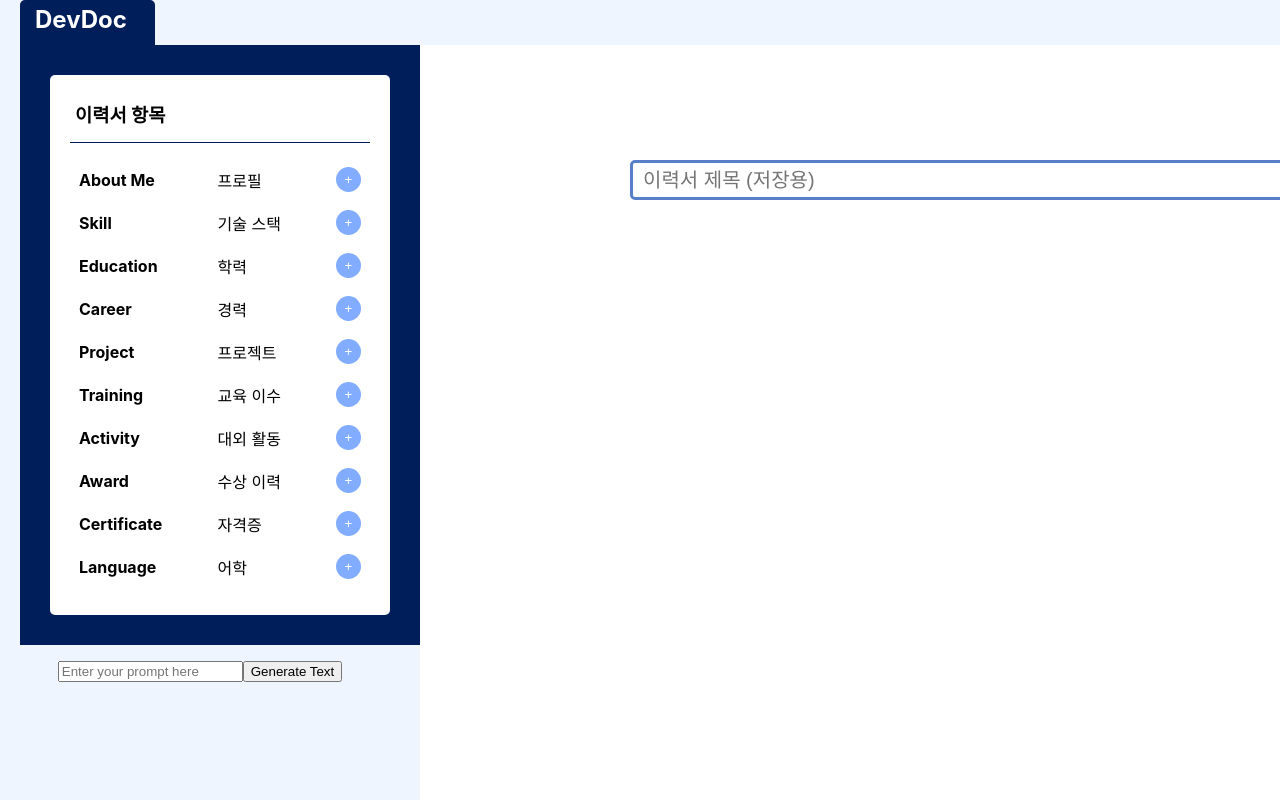
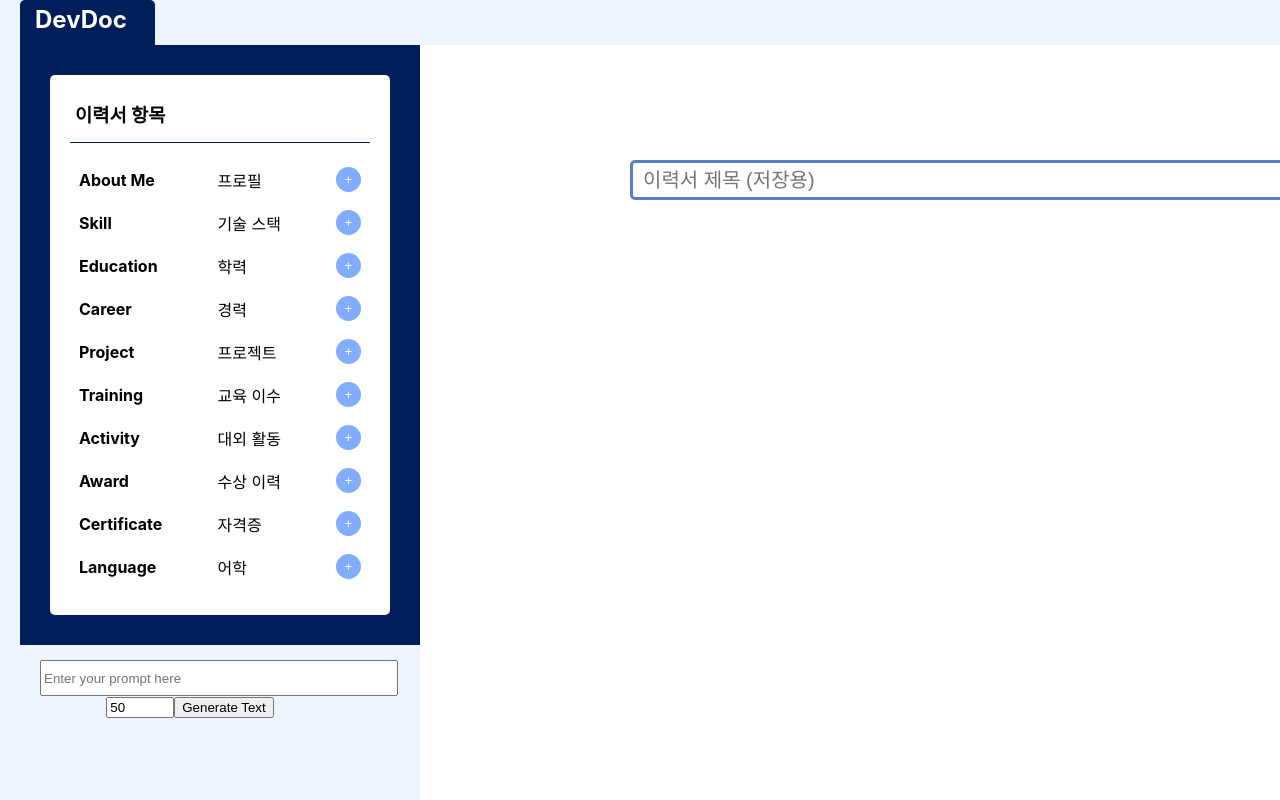
Before and after one commit to code-4-devdoc/0627-frontend, a React (Create React App) app: page /resumes/1 in a window 1280 px wide. Shown: the top 800 px of the page. Built offline with nearby package versions, Linux system fonts and the light colour scheme; no server answers; sample sign-in values are in the browser's storage.

Commit message:
입력 가능한 토큰 수 설정 추가

```diff
--- a/src/pages/ResumePage/ResumePage.js
+++ b/src/pages/ResumePage/ResumePage.js
@@ -138,6 +138,7 @@ function ResumePage({ baseUrl }) {
     };
 
     const [prompt, setPrompt] = useState('');
+    const [maxTokens, setMaxTokens] = useState(50); // default value for maxTokens
     const [generatedText, setGeneratedText] = useState('');
     const [isLoading, setIsLoading] = useState(false);
     const [error, setError] = useState('');
@@ -146,7 +147,7 @@ function ResumePage({ baseUrl }) {
         setIsLoading(true);
         setError('');
         try {
-            const response = await kogptService(prompt);
+            const response = await kogptService(prompt, maxTokens);
             if (response && response.generations && response.generations.length > 0) {
                 setGeneratedText(response.generations[0].text);
             } else {
@@ -175,12 +176,20 @@ function ResumePage({ baseUrl }) {
                             <CategoryList onSectionChange={handleSectionChange}></CategoryList>
                         </CategoryContainer2>
                     </CategoryContainer>
-                    <div style={{width: 300, textAlign: 'center', marginLeft: 50, marginTop: 15 }}>
+                    <div style={{width: 300, textAlign: 'center', marginLeft: 40, marginTop: 15}}>
                         <input
-                            type="text"
+                            type="textarea"
                             value={prompt}
+                            style={{width: 350, height: 30}}
                             onChange={(e) => setPrompt(e.target.value)}
                             placeholder="Enter your prompt here"
+                        />
+                        <input
+                            type="number"
+                            style={{width:60}}
+                            value={maxTokens}
+                            onChange={(e) => setMaxTokens(parseInt(e.target.value))}
+                            placeholder="Max Tokens"
                         />
                         <button onClick={generateText} disabled={isLoading}>
                             {isLoading ? 'Loading...' : 'Generate Text'}
--- a/src/service/kogptService.js
+++ b/src/service/kogptService.js
@@ -3,7 +3,7 @@ import { API_BASE_URL } from '../app-config';
 const ACCESS_TOKEN = "ACCESS_TOKEN";
 
 // kogptService를 통해 백엔드에서 텍스트 생성 API 호출
-export const kogptService = async (prompt) => {
+export const kogptService = async (prompt, maxTokens) => {
     const accessToken = localStorage.getItem(ACCESS_TOKEN);
     const headers = {
         'Content-Type': 'application/json'
@@ -12,7 +12,7 @@ export const kogptService = async (prompt) => {
         headers['Authorization'] = `Bearer ${accessToken}`;
     }
     try {
-        const response = await axios.post(`${API_BASE_URL}/api/kogpt/generate`, { prompt }, { headers });
+        const response = await axios.post(`${API_BASE_URL}/api/kogpt/generate`, { prompt, maxTokens }, { headers });
         return response.data;
     } catch (error) {
         console.error('Error generating text:', error);
```
